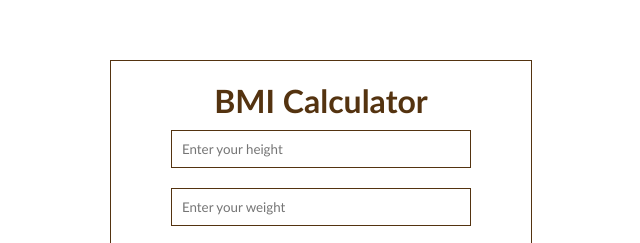
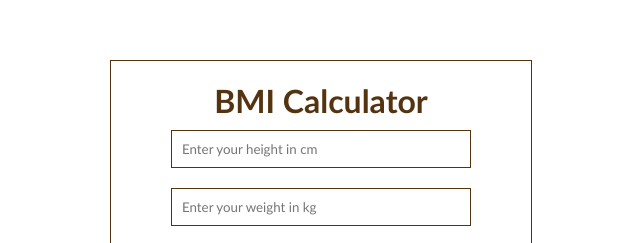
Before and after one commit to Nitish060/BMI-Calculator, a plain HTML site: page index.html in a window 1280 px wide. Shown: the part 175-418 px from the top of the page, 319-959 px from the left. Drawn offline with Linux system fonts and the light colour scheme.

Commit message:
This is BMI Calculator

```diff
--- a/index.html
+++ b/index.html
@@ -10,9 +10,9 @@
     <div class="container">
         <div class="form-container">
             <h1 class="heading">BMI Calculator</h1>
-            <input type="text" name="cm" id="cm" placeholder="Enter your height">
+            <input type="text" name="cm" id="cm" placeholder="Enter your height in cm">
             <br>
-            <input type="text" name="weight" id="kg" placeholder="Enter your weight">
+            <input type="text" name="weight" id="kg" placeholder="Enter your weight in kg">
             <br>
             <input type="submit" value="Calculate" id="submit">
             <div id="result">
```
